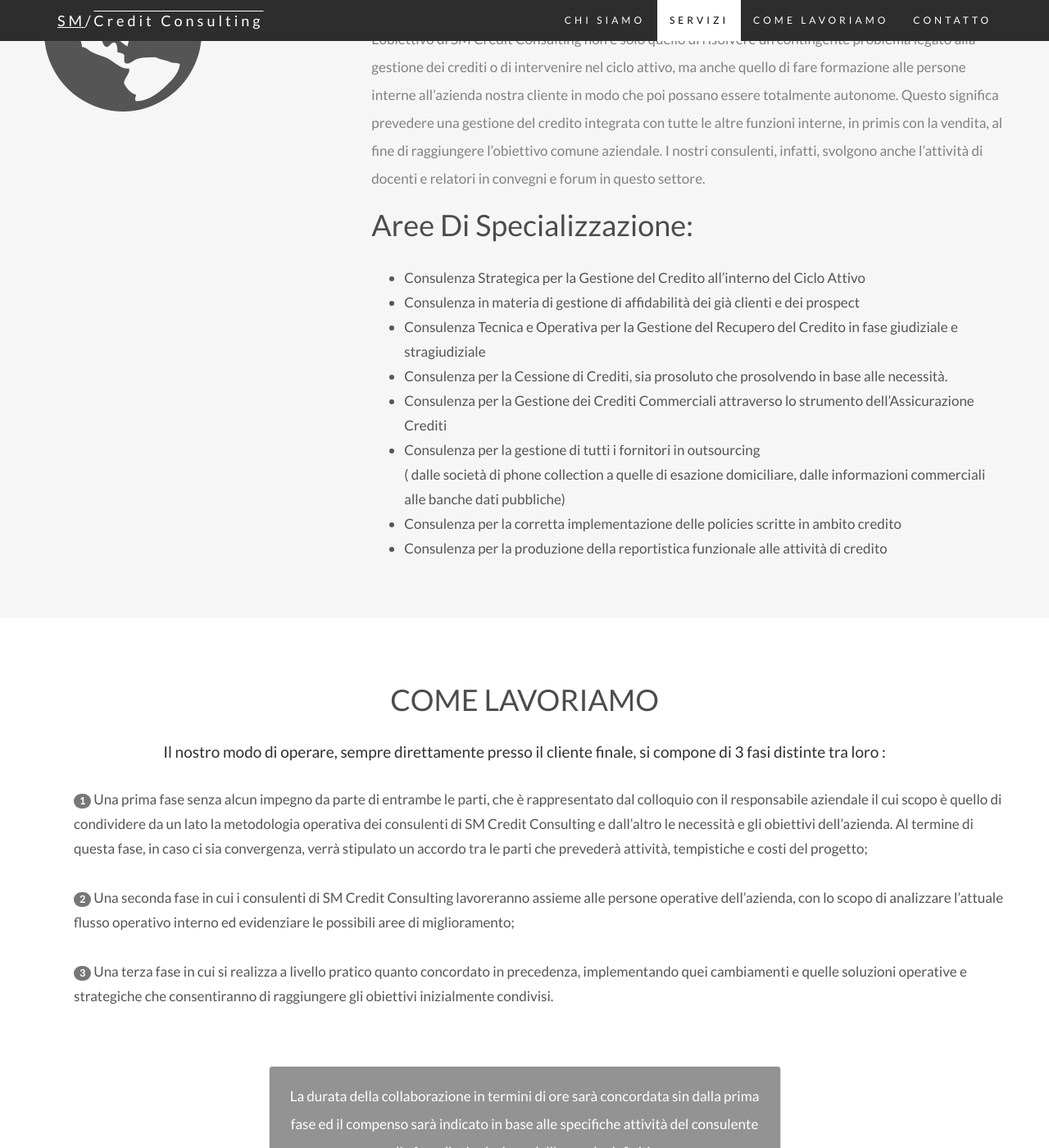
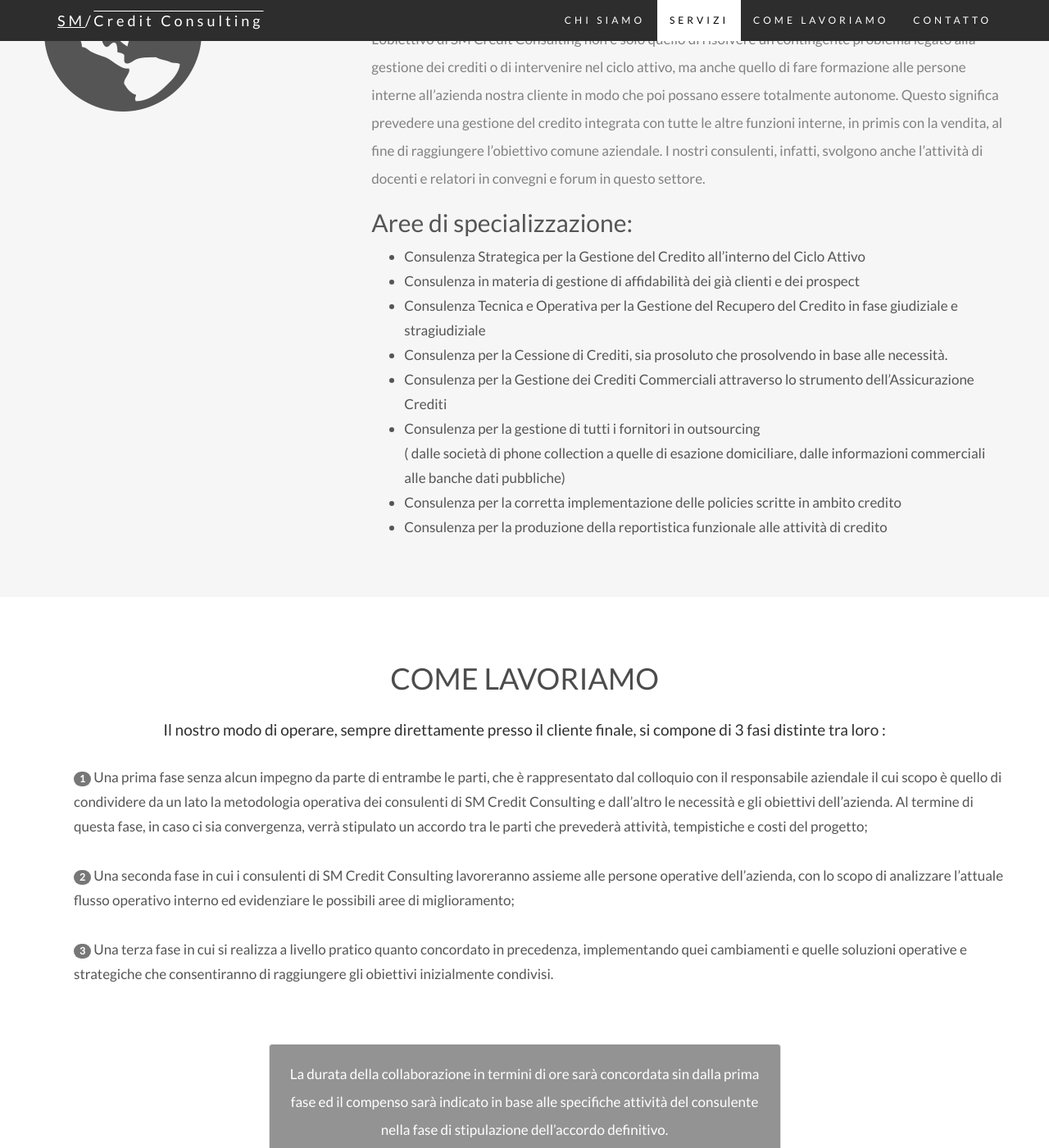
Before and after one commit to smcredit/smcredit.github.io, a Jekyll site: the page built from index.html, in a window 1280 px wide and 1400 px high, scrolled down 1204 px. Shown: the whole window at 82% size. Built offline with Jekyll 4.4.1, drawn with Linux system fonts in a browser that asks for light colours; nearby versions of some CDN libraries.

Commit message:
Update sm.css

```diff
--- a/css/sm.css
+++ b/css/sm.css
@@ -7,7 +7,7 @@
   }
 
 
-    h2,h1 {
+    h1 {
       font-size: 36px;
       text-transform: capitalize;
       color: #4c4c4c;
```
